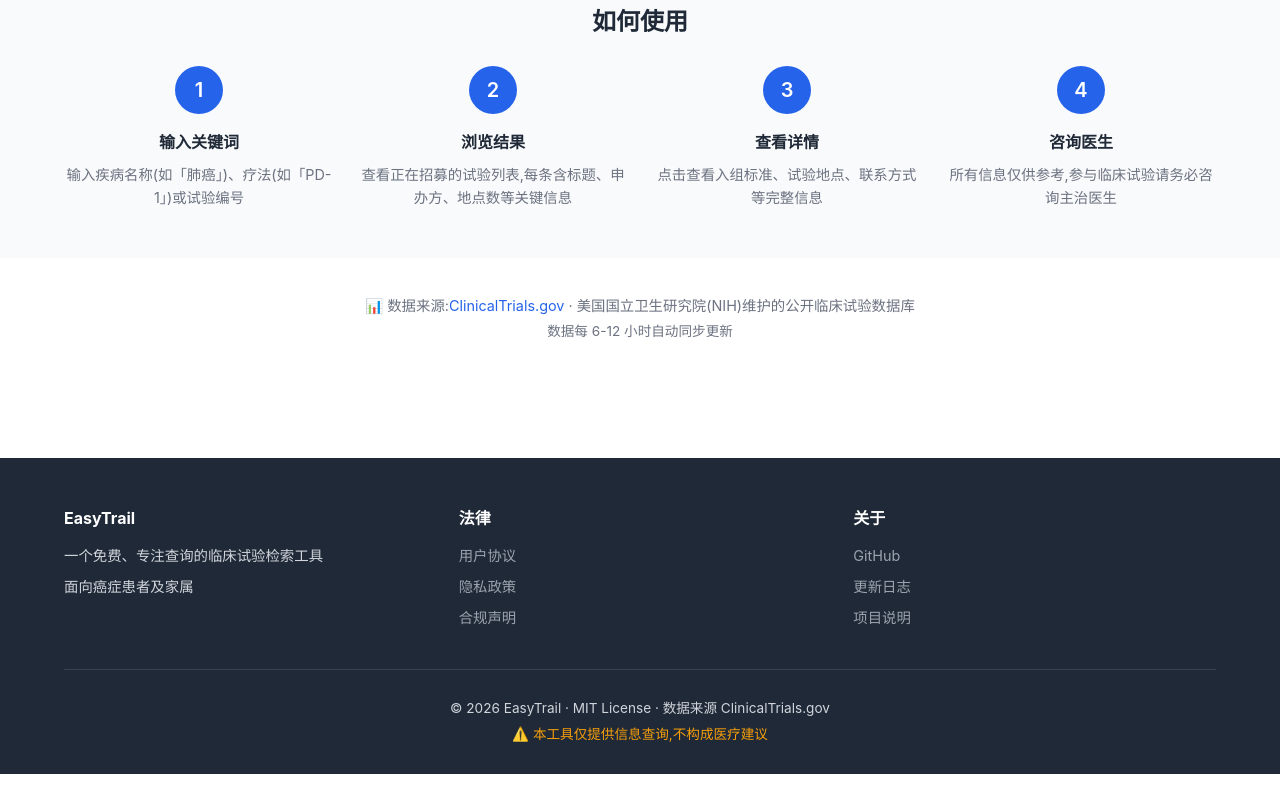
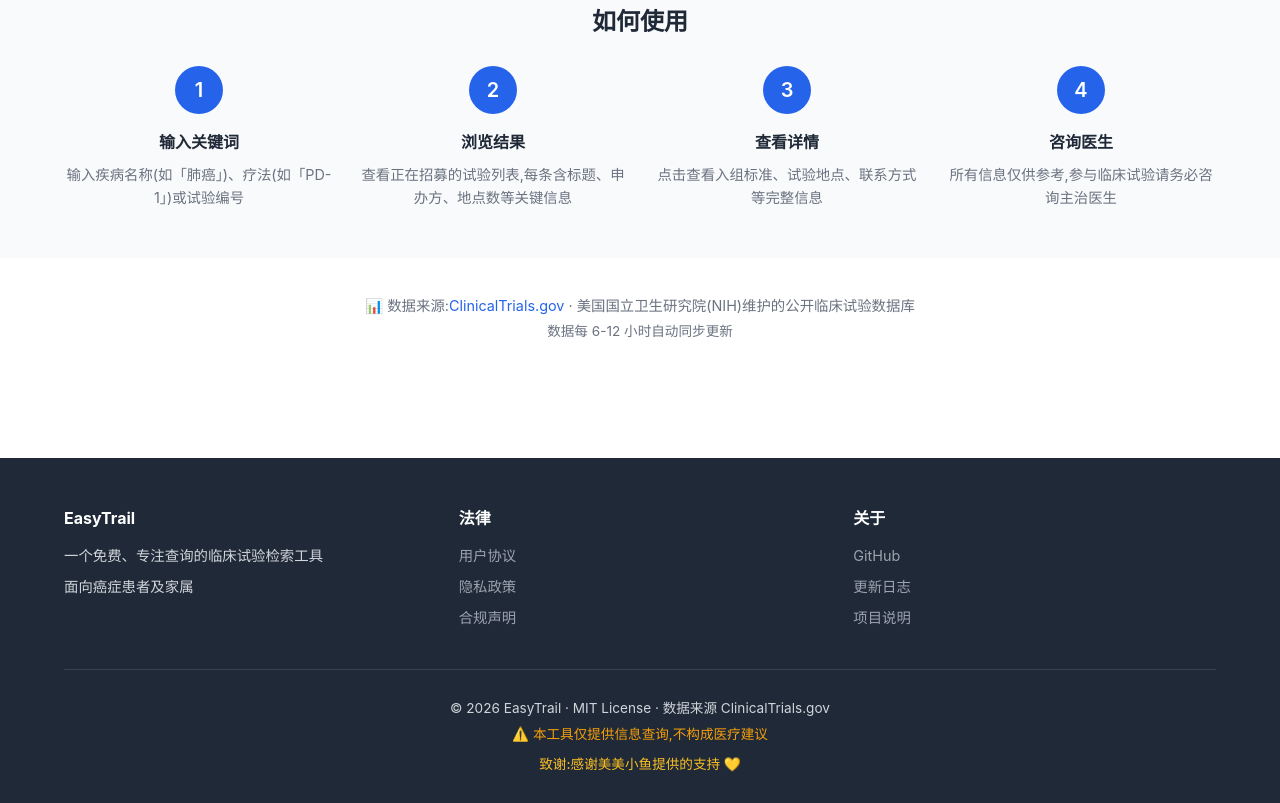
Before and after one commit to Easytrailcn/easy-trail-mvp, a plain HTML site: page frontend/index.html in a window 1280 px wide. Shown: the part 1222-2025 px from the top of the page. Before the commit the page ends 1996 px from the top, so only its background shows below. Drawn offline with Linux system fonts and the light colour scheme; no server answers.

Commit message:
feat(frontend): 页脚新增致谢：美美小鱼

```diff
--- a/frontend/css/style.css
+++ b/frontend/css/style.css
@@ -367,6 +367,12 @@ a:hover {
   color: #f59e0b;
 }
 
+.footer-thanks {
+  color: #fbbf24;
+  font-weight: 500;
+  margin-top: 0.5rem !important;
+}
+
 /* 响应式 */
 @media (max-width: 768px) {
   .site-header .container {
--- a/frontend/index.html
+++ b/frontend/index.html
@@ -202,6 +202,7 @@
     <div class="footer-bottom">
       <p>© 2026 EasyTrail · MIT License · 数据来源 ClinicalTrials.gov</p>
       <p class="footer-warning">⚠️ 本工具仅提供信息查询,不构成医疗建议</p>
+      <p class="footer-thanks">致谢:感谢美美小鱼提供的支持 💛</p>
     </div>
   </div>
 </footer>
```
Also changed, not shown: frontend/search.html (+1 -0 lines), frontend/trial.html (+1 -0 lines).
